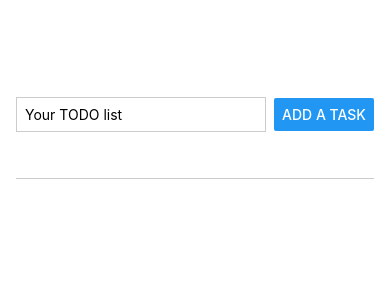
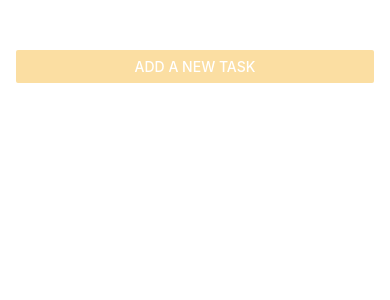
Before and after one commit to nmustem/react-course-to-do-list, a React Native app: screen / in a window 390 px wide. Shown: the top 300 px of the page. Built offline with nearby package versions, Linux system fonts and the light colour scheme.

Commit message:
Adds Modal as well as some styling

```diff
--- a/App.js
+++ b/App.js
@@ -1,16 +1,27 @@
 import { useState } from 'react';
-import { FlatList, StyleSheet, View } from 'react-native';
+import { Button, FlatList, StyleSheet, View } from 'react-native';
+import { StatusBar } from 'expo-status-bar';
 import TaskInput from './components/TaskInput';
 import TaskItem from './components/TaskItem';
 
 export default function App() {
+  const [modalIsVisible, setModalIsVisible] = useState(false);
   const [courseTasks, setCourseTasks] = useState([]);
+
+  function startAddTaskHandler() {
+    setModalIsVisible(true);
+  };
+
+  function endAddTaskHandler() {
+    setModalIsVisible(false);
+  };
 
   function addTaskHandler(enteredTaskText) {
     setCourseTasks((currentCourseTasks) => [
       ...currentCourseTasks,
       { text: enteredTaskText, id: Math.random().toString() }
     ]);
+    endAddTaskHandler();
   };
 
   function deleteTaskHandler(id) {
@@ -20,8 +31,11 @@ export default function App() {
   }
 
   return (
+    <>
+      <StatusBar style='light' />
       <View style={styles.appContainer}>
-      <TaskInput onAddTask={addTaskHandler} />
+        <Button title='Add a new task' color="#FBDEA2" onPress={startAddTaskHandler} />
+        <TaskInput visible={modalIsVisible} onAddTask={addTaskHandler} onCancel={endAddTaskHandler} />
         <View style={styles.tasksContainer}>
           <FlatList
             data={courseTasks}
@@ -41,6 +55,7 @@ export default function App() {
           />
         </View>
       </View>
+    </>
   );
 }
 
--- a/app.json
+++ b/app.json
@@ -5,6 +5,7 @@
     "version": "1.0.0",
     "orientation": "portrait",
     "icon": "./assets/icon.png",
+    "backgroundColor": "#8EB695",
     "userInterfaceStyle": "light",
     "splash": {
       "image": "./assets/splash.png",
--- a/components/TaskInput.js
+++ b/components/TaskInput.js
@@ -1,5 +1,5 @@
 import { useState } from "react";
-import { Button, StyleSheet, TextInput, View } from "react-native";
+import { Button, Image, Modal, StyleSheet, TextInput, View } from "react-native";
 
 function TaskInput(props) {
     const [enteredTaskText, setEnteredTaskText] = useState('');
@@ -14,35 +14,59 @@ function TaskInput(props) {
     };
 
     return (
+        <Modal visible={props.visible} animationType="slide">
             <View style={styles.inputContainer}>
+                <Image style={styles.image} source={require('../assets/images/task.png')} />
                 <TextInput
                     style={styles.textInput}
                     placeholder='Your TODO list'
                     onChangeText={goalInputHandler}
                     value={enteredTaskText}
                 />
-            <Button title='Add a task' onPress={addTaskHandler} />
+                <View style={styles.buttonContainer}>
+                    <View style={styles.button}>
+                        <Button title='Cancel' onPress={props.onCancel} color='#FB9DA7' />
+                        {/* the Button component does not have the style prop. This is why it is wrapped in a View component */}
                     </View>
+                    <View style={styles.button}>
+                        <Button title='Add task' onPress={addTaskHandler} color='#FBDEA2' />
+                    </View>
+                </View>
+            </View>
+        </Modal>
     );
 }
 
 export default TaskInput;
 
 const styles = StyleSheet.create({
+    button: {
+        width: 100,
+        marginHorizontal: 8,
+    },
+    buttonContainer: {
+        flexDirection: 'row',
+        marginTop: 16
+    },
+    image: {
+        width: 100,
+        height: 100,
+        margin: 20,
+    },
     inputContainer: {
         flex: 1,
-        flexDirection: 'row',
-        justifyContent: 'space-between',
+        justifyContent: 'center',
         alignItems: 'center',
-        marginBottom: 24,
-        borderBottomWidth: 1,
-        borderColor: '#cccccc',
+        padding: 16,
+        backgroundColor: '#78A580'
     },
     textInput: {
         borderWidth: 1,
-        borderColor: '#cccccc',
-        width: '70%',
-        marginRight: 8,
-        padding: 8,
+        borderColor: '#FAF4E7',
+        backgroundColor: '#FAF4E7',
+        color: '#444341',
+        borderRadius: 6,
+        width: '100%',
+        padding: 10,
     },
 });
--- a/components/TaskItem.js
+++ b/components/TaskItem.js
@@ -23,10 +23,10 @@ const styles = StyleSheet.create({
     taskItem: {
         margin: 8,
         borderRadius: 6,
-        backgroundColor: '#1B4CB7',
+        backgroundColor: '#F2E2C6',
     },
     taskText: {
-        color: 'white',
+        color: '#444341',
         padding: 8,
     }
 });
```
Also changed, not shown: assets/images/task.png (added). Lines whose indentation alone changed are shown as unchanged.
